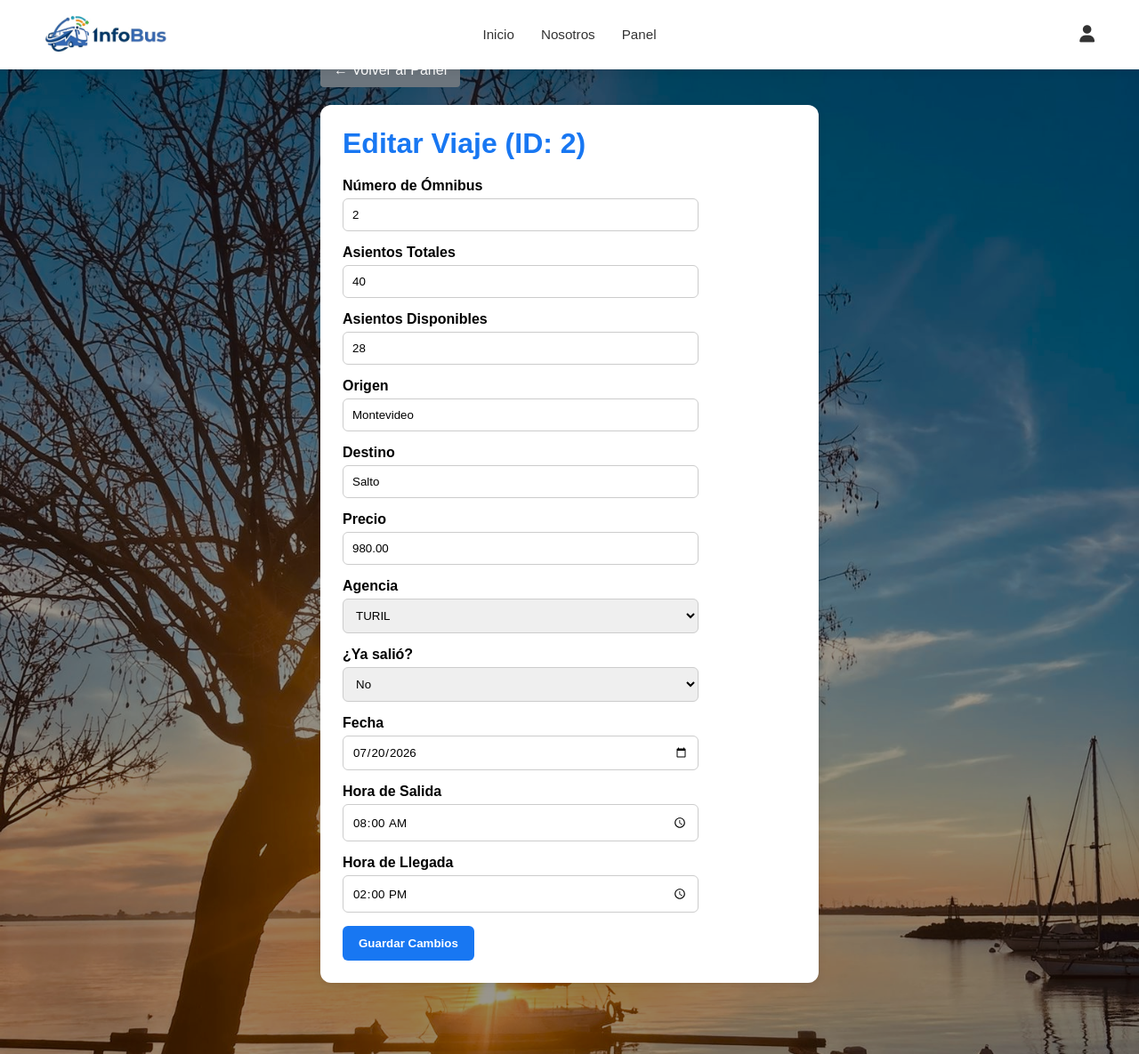
After one commit to mederomateo5/Infobus, a PHP site: page /public/editar_viaje.php?id=2 in a window 1280 px wide. The commit adds this page. Shown: the whole page at 89% size. Run offline with PHP 8.4, Linux system fonts and the light colour scheme; the visitor is signed in with stand-in values (Sample User, id 1); data comes from the database, SQL or seed files in the repository.

Commit message:
rutas funcionando y editar viajes

```diff
--- /dev/null
+++ b/index.php
@@ -0,0 +1,4 @@
+<?php
+header("Location: public/index.php");
+exit();
+?>
--- a/public/css/panel_admin.css
+++ b/public/css/panel_admin.css
@@ -153,8 +153,22 @@ th {
     font-weight:bold;
 }
 
+.btn-editar {
+    background:#f29211;
+    color:white;
+    border:none;
+    padding:6px 12px;
+    border-radius:6px;
+    cursor:pointer;
+    font-weight:bold;
+}
+
 .btn-baja:hover {
     background:#c01e4e;
+}
+
+.btn-editar:hover {
+    background:#c07f1e;
 }
 
 .mensaje {
--- /dev/null
+++ b/public/editar_viaje.php
@@ -0,0 +1,145 @@
+<?php
+    session_start();
+
+    // Verificar sesión y rol de administrador
+    if (!isset($_SESSION['user_id']) || !isset($_SESSION['user_tipo']) || $_SESSION['user_tipo'] !== 'administrador') {
+        die("Acceso denegado.");
+    }
+
+    require_once '../config/database.php';
+
+    // Validar ID recibido por GET
+    $id = $_GET['id'] ?? null;
+    if (!$id || !ctype_digit((string)$id)) {
+        header('Location: ../public/panel_admin.php?msg=' . urlencode('ID de viaje no válido.'));
+        exit();
+    }
+
+    // Obtener los datos del viaje
+    try {
+        $stmt = $pdo->prepare("SELECT * FROM omnibus WHERE id = ?");
+        $stmt->execute([$id]);
+        $viaje = $stmt->fetch();
+
+        if (!$viaje) {
+            header('Location: ../public/panel_admin.php?msg=' . urlencode('El viaje no existe.'));
+            exit();
+        }
+    } catch (PDOException $e) {
+        header('Location: ../public/panel_admin.php?msg=' . urlencode('Error al conectar con la base de datos.'));
+        exit();
+    }
+?>
+
+<!DOCTYPE html>
+<html lang="es">
+<head>
+    <meta charset="UTF-8">
+    <meta name="viewport" content="width=device-width, initial-scale=1.0">
+    <title>Editar Viaje</title>
+    <!-- Reutilizamos tu CSS de administración -->
+    <link rel="stylesheet" href="../public/css/panel_admin.css">
+    <style>
+        /* Ajuste rápido para centrar el formulario de edición en pantalla */
+        .contenedor-editar {
+            max-width: 600px;
+            margin: 40px auto;
+            padding: 20px;
+        }
+        .btn-volver {
+            background-color: #6c757d;
+            color: white;
+            padding: 10px 15px;
+            text-decoration: none;
+            border-radius: 4px;
+            display: inline-block;
+            margin-bottom: 20px;
+        }
+        .btn-volver:hover {
+            background-color: #5a6268;
+        }
+    </style>
+</head>
+<body>
+    <?php include '../includes/header.php'; ?>
+
+    <div class="contenedor-editar">
+        <a href="panel_admin.php" class="btn-volver">← Volver al Panel</a>
+
+        <div class="tarjeta activa">
+            <h1>Editar Viaje (ID: <?= htmlspecialchars($viaje['id']) ?>)</h1>
+
+            <form action="../public/actualizar_viaje.php" method="POST">
+                <!-- ID Oculto para procesar la actualización en la BD -->
+                <input type="hidden" name="id" value="<?= htmlspecialchars($viaje['id']) ?>">
+
+                <div class="campo">
+                    <label>Número de Ómnibus</label>
+                    <input type="number" name="n_omnibus" value="<?= htmlspecialchars($viaje['n_omnibus']) ?>" required min="1">
+                </div>
+
+                <div class="campo">
+                    <label>Asientos Totales</label>
+                    <!-- Nota: si cambias la capacidad total de asientos, es buena idea actualizar la disponibilidad -->
+                    <input type="number" name="asientos" value="<?= htmlspecialchars($viaje['asientos']) ?>" required min="1">
+                </div>
+
+                <div class="campo">
+                    <label>Asientos Disponibles</label>
+                    <input type="number" name="asientos_disponibles" value="<?= htmlspecialchars($viaje['asientos_disponibles']) ?>" required min="0">
+                </div>
+
+                <div class="campo">
+                    <label>Origen</label>
+                    <input type="text" name="origen" value="<?= htmlspecialchars($viaje['origen']) ?>" required>
+                </div>
+
+                <div class="campo">
+                    <label>Destino</label>
+                    <input type="text" name="destino" value="<?= htmlspecialchars($viaje['destino']) ?>" required>
+                </div>
+
+                <div class="campo">
+                    <label>Precio</label>
+                    <input type="number" step="0.01" name="precio" value="<?= htmlspecialchars($viaje['precio']) ?>" required min="0">
+                </div>
+
+                <div class="campo">
+                    <label>Agencia</label>
+                    <select name="agencia" required>
+                        <option value="COT" <?= $viaje['agencia'] === 'COT' ? 'selected' : '' ?>>COT</option>
+                        <option value="TAB" <?= $viaje['agencia'] === 'TAB' ? 'selected' : '' ?>>TAB</option>
+                        <option value="TURIL" <?= $viaje['agencia'] === 'TURIL' ? 'selected' : '' ?>>TURIL</option>
+                        <option value="URBANO" <?= $viaje['agencia'] === 'URBANO' ? 'selected' : '' ?>>URBANO</option>
+                    </select>
+                </div>
+
+                <div class="campo">
+                    <label>¿Ya salió?</label>
+                    <select name="ya_salio" required>
+                        <option value="0" <?= $viaje['ya_salio'] == 0 ? 'selected' : '' ?>>No</option>
+                        <option value="1" <?= $viaje['ya_salio'] == 1 ? 'selected' : '' ?>>Sí</option>
+                    </select>
+                </div>
+
+                <div class="campo">
+                    <label>Fecha</label>
+                    <input type="date" name="fecha" value="<?= htmlspecialchars($viaje['fecha']) ?>" required>
+                </div>
+
+                <div class="campo">
+                    <label>Hora de Salida</label>
+                    <input type="time" name="hora" value="<?= htmlspecialchars($viaje['hora']) ?>" required>
+                </div>
+
+                <div class="campo">
+                    <label>Hora de Llegada</label>
+                    <input type="time" name="hora_llegada" value="<?= htmlspecialchars($viaje['hora_llegada']) ?>" required>
+                </div>
+
+                <button type="submit" class="btn">Guardar Cambios</button>
+            </form>
+        </div>
+    </div>
+</body>
+</html>
--- a/public/js/scripts.js
+++ b/public/js/scripts.js
@@ -32,7 +32,7 @@ form.addEventListener("submit", function (e) {
     mapasInicializados = {};
 
     // Petición a la API local de PHP
-    fetch(`../public/buscar_viajes.php?origen=${encodeURIComponent(origen)}&destino=${encodeURIComponent(destino)}&fecha=${encodeURIComponent(fecha)}&pasajeros=${pasajeros}`)
+    fetch(`../buscar_viajes.php?origen=${encodeURIComponent(origen)}&destino=${encodeURIComponent(destino)}&fecha=${encodeURIComponent(fecha)}&pasajeros=${pasajeros}`)
         .then(res => res.json())
         .then(viajesEncontrados => {
             mensaje.textContent = "";
--- a/public/login.php
+++ b/public/login.php
@@ -63,16 +63,16 @@
     <meta charset="UTF-8">
     <meta name="viewport" content="width=device-width, initial-scale=1.0">
     <title>Acceso</title>
-    <link rel="stylesheet" href="../css/login.css">
+    <link rel="stylesheet" href="../public/css/login.css">
 </head>
 <body>
     <?php include '../includes/header.php'; ?>
 
     <div class="page">
         <main>
-            <div class="card">
+            <div class="card" style="margin-top: 60px">
                 <!-- Logo -->
-                <div class="brand-logo"><img src="../img/logotipo.png" style="height: 100px;"></div>
+                <div class="brand-logo"><img src="../public/img/logotipo.png" style="height: 100px;"></div>
 
                 <!-- Tabs -->
                 <div class="tabs" role="tablist">
--- a/public/panel_admin.php
+++ b/public/panel_admin.php
@@ -34,7 +34,7 @@
     <meta charset="UTF-8">
     <meta name="viewport" content="width=device-width, initial-scale=1.0">
     <title>Panel de Administrador</title>
-    <link rel="stylesheet" href="../css/panel_admin.css">
+    <link rel="stylesheet" href="../public/css/panel_admin.css">
 </head>
 <body>
     <?php include '../includes/header.php'; ?>
@@ -202,6 +202,9 @@
                             <td><?= htmlspecialchars($v['hora']) ?></td>
                             <td><?= htmlspecialchars($v['hora_llegada']) ?></td>
                             <td>
+    <!-- Botón de Editar (Redirige a la nueva pantalla pasando el ID por GET) -->
+    <a href="../public/editar_viaje.php?id=<?= htmlspecialchars($v['id']) ?>" class="btn-editar">Editar</a>
+
     <!-- Botón de baja de viaje -->
     <form action="../public/baja_viaje.php" method="POST" onsubmit="return confirm('¿Seguro que querés eliminar este viaje?');" style="display:inline;">
         <input type="hidden" name="id" value="<?= htmlspecialchars($v['id']) ?>">
--- a/public/urbanos.php
+++ b/public/urbanos.php
@@ -7,7 +7,7 @@
 
     <!-- CSS de Leaflet (Mapas) -->
     <link rel="stylesheet" href="https://unpkg.com/leaflet@1.9.4/dist/leaflet.css" />
-    <link rel="stylesheet" href="../css/index_style.css">
+    <link rel="stylesheet" href="../public/css/index_style.css">
 </head>
 <body>
     <?php include '../includes/header.php'; ?>
@@ -56,6 +56,6 @@
 
     <!-- JS de Leaflet y Script específico de Urbanos -->
     <script src="https://unpkg.com/leaflet@1.9.4/dist/leaflet.js"></script>
-    <script src="../js/urbanos.js"></script>
+    <script src="../public/js/urbanos.js"></script>
 </body>
 </html>
--- a/public/welcome.php
+++ b/public/welcome.php
@@ -34,7 +34,7 @@
     <meta charset="UTF-8">
     <meta name="viewport" content="width=device-width, initial-scale=1.0">
     <title>Panel de Usuario</title>
-    <link rel="stylesheet" href="../css/welcome.css">
+    <link rel="stylesheet" href="../public/css/welcome.css">
 </head>
 <body>
     <?php include '../includes/header.php'; ?>
```
Also changed, not shown: public/actualizar_viaje.php (added, +87 -0 lines), public/chofer.php (+4 -4 lines), public/index.php (+6 -6 lines), public/sobre_nosotros.php (+6 -6 lines). Lines whose indentation alone changed are shown as unchanged.
